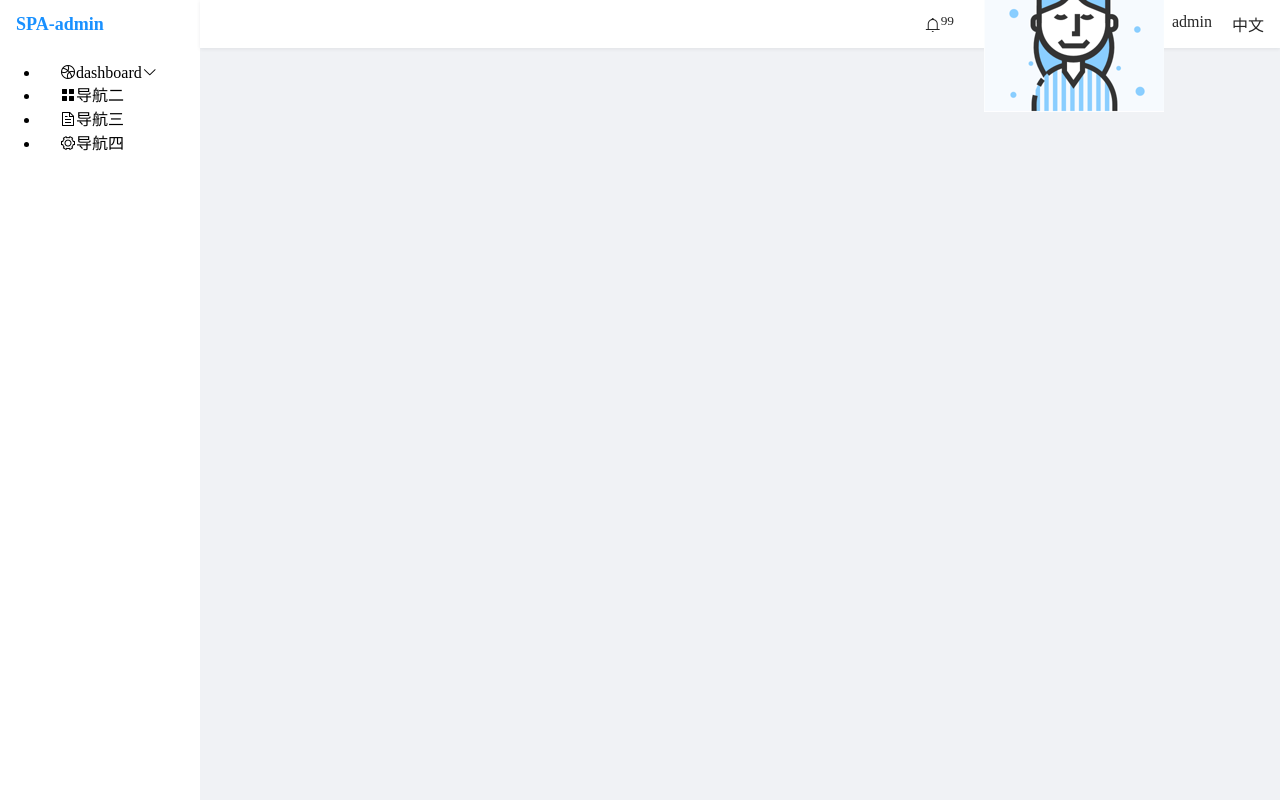
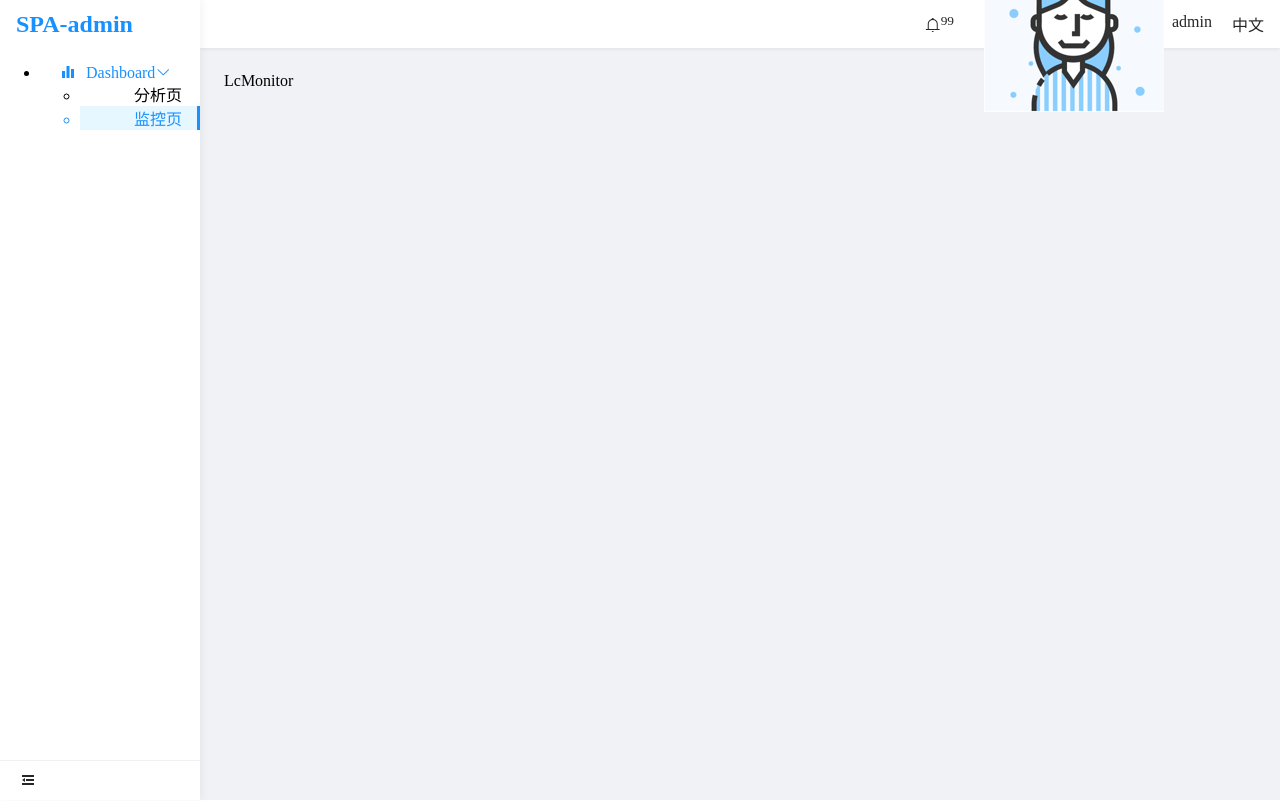
Before and after one commit to kkulg/SPA-admin, a Vue app: page /#/dashboard/monitor in a window 1280 px wide. Built offline with nearby package versions, Linux system fonts and the light colour scheme.

Commit message:
feat(menu): change menu style, add transition for router-view

```diff
--- a/src/layout/aside-menu.vue
+++ b/src/layout/aside-menu.vue
@@ -1,33 +1,36 @@
 <template>
-  <el-menu default-active="2">
-    <el-submenu index="1">
+  <el-menu :default-active="defaultActive"
+           :default-openeds="defaultOpeneds"
+           :router="true"
+           :collapse="collapse">
+    <template v-for="(menu, index) in asideMenus">
+      <el-submenu v-if="menu.children?.length"
+                  :key="index"
+                  :index="menu.path">
         <template #title>
-        <i class="el-icon-basketball"></i>
-        <span>dashboard</span>
+          <i :class="menu.icon"></i>
+          <span>{{ menu.title }}</span>
         </template>
-      <el-menu-item index="1-2">
-        <template #title>分析页</template>
-      </el-menu-item>
-      <el-menu-item index="1-3">
-        <template #title>监控页</template>
+        <el-menu-item v-for="(submenu, index) in menu.children"
+                      :key="index"
+                      :index="submenu.path">
+          <template #title>{{ submenu.title }}</template>
         </el-menu-item>
       </el-submenu>
-    <el-menu-item index="2">
-      <i class="el-icon-menu"></i>
-      <template #title>导航二</template>
+      <el-menu-item v-if="!menu.children?.length"
+                    :key="index"
+                    :index="menu.path">
+        <i :class="menu.icon"></i>
+        <template #title>{{ menu.title }}</template>
       </el-menu-item>
-    <el-menu-item index="3">
-      <i class="el-icon-document"></i>
-      <template #title>导航三</template>
-    </el-menu-item>
-    <el-menu-item index="4">
-      <i class="el-icon-setting"></i>
-      <template #title>导航四</template>
-    </el-menu-item>
+    </template>
   </el-menu>
 </template>
 <script lang="ts">
 import { defineComponent } from 'vue';
+import { computed } from 'vue';
+import { useStore } from 'vuex';
+import { useRoute } from 'vue-router';
 import { ElMenu, ElSubmenu, ElMenuItem } from 'element-plus';
 
 export default defineComponent({
@@ -36,15 +39,72 @@ export default defineComponent({
     ElMenu,
     ElSubmenu,
     ElMenuItem
+  },
+  props: {
+    collapse: {
+      type: Boolean,
+      default: false
+    }
+  },
+  setup() {
+    const store = useStore();
+    const route = useRoute();
+
+    const defaultActive = computed(() => route.path);
+    const asideMenus = computed(() => store.getters.asideMenus);
+    const defaultOpeneds = computed(() => {
+      const _asideMenus = asideMenus.value;
+      const _defaultActive = defaultActive.value;
+      let _defaultOpeneds: Array<any> = [];
+      for (const menu of _asideMenus) {
+        if (menu.path === _defaultActive) {
+          _defaultOpeneds = [menu.path];
+          break;
+        } else if (menu.children?.length) {
+          const submenu = menu.children.filter((submenu: any) => {
+            return submenu.path === _defaultActive;
+          })[0];
+          if (submenu) {
+            _defaultOpeneds = [menu.path];
+          }
+          break;
+        }
+      }
+      return _defaultOpeneds;
+    });
+    return {
+      asideMenus,
+      defaultActive,
+      defaultOpeneds
+    };
   }
 });
 </script>
-<style lang="scss" scoped>
-::v-deep(.el-menu) {
-  .el-menu-item.is-active {
+<style lang="scss">
+.el-menu {
+  border-right: none !important;
+  .el-menu-item {
+    padding-left: 54px !important;
+    &:hover,
+    &:focus {
+      background-color: #fff;
+      color: #1890ff;
+    }
+    &.is-active {
       color: #1890ff;
       background-color: #e6f7ff;
       border-right: 3px solid #1890ff;
     }
   }
+
+  .el-submenu.is-active {
+    .el-submenu__title {
+      color: #1890ff;
+      i {
+        margin-right: 10px;
+        color: #1890ff;
+      }
+    }
+  }
+}
 </style>
--- a/src/layout/aside.vue
+++ b/src/layout/aside.vue
@@ -1,20 +1,41 @@
 <template>
-  <div class="lc-aside">
-    <div class="lc-aside__logo">SPA-admin</div>
+  <div class="lc-aside"
+       :class="{'lc-aside--collapse': isCollapse}">
+    <div class="lc-aside__logo"
+         :class="{'lc-aside__logo--collapse': isCollapse}">SPA-admin</div>
     <div class="lc-aside__menu">
-      <lc-aside-menu></lc-aside-menu>
+      <lc-aside-menu :collapse="isCollapse"></lc-aside-menu>
     </div>
-    <div class="lc-aside__footer"></div>
+    <div class="lc-aside__footer">
+      <i v-if="isCollapse"
+         class="el-icon-s-unfold"
+         @click="handleOpenMenu()"></i>
+      <i v-else
+         class="el-icon-s-fold"
+         @click="handleCloseMenu()"></i>
+    </div>
   </div>
 </template>
 <script lang="ts">
-import { defineComponent } from 'vue';
+import { defineComponent, ref } from 'vue';
 import LcAsideMenu from '@layout/aside-menu.vue';
 
 export default defineComponent({
   name: 'LcAside',
   components: {
     LcAsideMenu
+  },
+  setup() {
+    const isCollapse = ref(false);
+    return {
+      isCollapse,
+      handleCloseMenu: () => {
+        isCollapse.value = true;
+      },
+      handleOpenMenu: () => {
+        isCollapse.value = false;
+      }
+    };
   }
 });
 </script>
@@ -25,19 +46,34 @@ export default defineComponent({
   width: 200px;
   height: 100%;
   background: #fff;
+  z-index: 100;
   box-shadow: 2px 0 8px 0 rgb(29 35 41 / 5%);
+  transition: width 0.6s;
+  &--collapse {
+    width: 64px;
+  }
   &__logo {
     height: 48px;
     display: flex;
     align-items: center;
     padding: 0 16px;
     font-weight: 600;
-    font-size: 18px;
+    font-size: 24px;
     color: #1890ff;
     cursor: pointer;
+    white-space: nowrap;
+    overflow: hidden;
   }
   &__menu {
     flex: 1;
   }
+  &__footer {
+    color: rgba($color: #000000, $alpha: 0.85);
+    height: 40px;
+    line-height: 40px;
+    padding: 0 20px;
+    border-top: 1px solid #f0f0f0;
+    cursor: pointer;
+  }
 }
 </style>
--- a/src/layout/layout.vue
+++ b/src/layout/layout.vue
@@ -4,7 +4,11 @@
     <div class="lc-container flex flex-column flex-1">
       <lc-header></lc-header>
       <div class="lc-main flex-1">
-        <router-view></router-view>
+        <router-view v-slot="{ Component }">
+          <transition name="back-in-down">
+            <component :is="Component" />
+          </transition>
+        </router-view>
       </div>
     </div>
   </div>
@@ -22,6 +26,22 @@ export default defineComponent({
   }
 });
 </script>
+<style lang="scss">
+.back-in-down-enter-active {
+  transition: all 0.8s ease-out;
+  transition-delay: 0.3s;
+}
+
+.back-in-down-leave-active {
+  transition: all 0.3s ease-out;
+}
+
+.back-in-down-enter-from,
+.back-in-down-leave-to {
+  transform: translateY(-100%);
+  opacity: 0;
+}
+</style>
 <style lang="scss" scoped>
 .lc-layout {
   width: 100%;
--- a/src/pages/dashboard/analysis/analysis.vue
+++ b/src/pages/dashboard/analysis/analysis.vue
@@ -1,5 +1,5 @@
 <template>
-  <div></div>
+  <div>LcAnalysis</div>
 </template>
 <script lang="ts">
 import { defineComponent } from 'vue';
--- a/src/pages/dashboard/monitor/monitor.vue
+++ b/src/pages/dashboard/monitor/monitor.vue
@@ -1,5 +1,5 @@
 <template>
-  <div></div>
+  <div>LcMonitor</div>
 </template>
 <script lang="ts">
 import { defineComponent } from 'vue';
--- a/src/store/global.ts
+++ b/src/store/global.ts
@@ -2,10 +2,30 @@ const state = (): any => ({
   // 当前用户信息
   user: null,
   // 左侧边栏菜单
-  asideMenus: []
+  asideMenus: [
+    {
+      title: 'Dashboard',
+      icon: 'el-icon-s-data',
+      path: '/dashboard',
+      children: [
+        {
+          title: '分析页',
+          path: '/dashboard/analysis'
+        },
+        {
+          title: '监控页',
+          path: '/dashboard/monitor'
+        }
+      ]
+    }
+  ]
 });
 
-const getters = {};
+const getters = {
+  asideMenus: (state: any): Array<any> => {
+    return state.asideMenus;
+  }
+};
 
 const mutations = {};
 
```
Also changed, not shown: src/common/plugins/axios.ts (+0 -8 lines), src/utils/http.ts (+14 -0 lines), .eslintrc.json, .prettierrc.json. Lines whose indentation alone changed are shown as unchanged.
